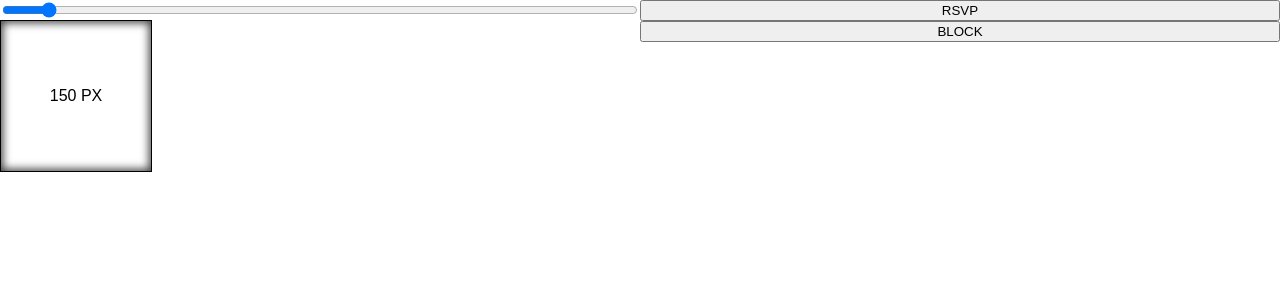
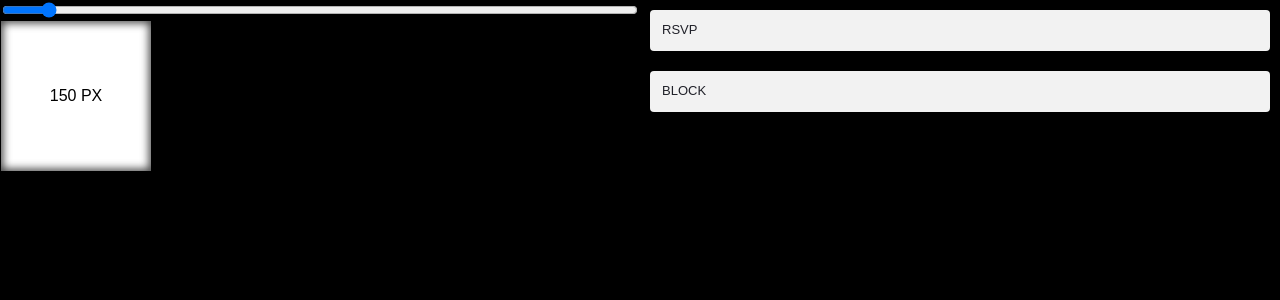
Before and after one commit to adaszyn/rsvp-reader-emulator, a React (Create React App) app: page / in a window 1280 px wide. Shown: the top 300 px of the page. Built offline with nearby package versions, Linux system fonts and the light colour scheme.

Commit message:
button styling

```diff
--- a/src/components/MainScreen/MainScreen.css
+++ b/src/components/MainScreen/MainScreen.css
@@ -1,6 +1,7 @@
 .MainScreen {
   display: flex;
-
+  background-color: black;
+  height: 100%;
 }
 .MainScreen .config-panel {
   display: flex;
@@ -8,6 +9,13 @@
   flex-direction: column;
   height: 100%;
 }
+
+.MainScreen .config-panel.top, .MainScreen .config-panel.bottom {
+  display: flex;
+  height: 50%;
+  width: 100%;
+}
+
 .screen-size-label {
   text-transform: uppercase;
   text-align: right;
--- a/src/components/MainScreen/MainScreen.js
+++ b/src/components/MainScreen/MainScreen.js
@@ -76,18 +76,22 @@ export default class MainScreen extends Component {
           </div>
         </div>
         <div className="config-panel right">
+          <div className="config-panel top">
             <button
-            className="button"
+              className="button -regular center"
               onClick={this.onRsvpButtonClick.bind(this)}
             >
               RSVP
             </button>
             <button
-            className="button"
+              className="button -regular center"
               onClick={this.onBlockButtonClick.bind(this)}
             >
               BLOCK
             </button>
+          </div>
+          <div className="config-panel bottom">
+          </div>
         </div>
       </div>
     );
--- a/src/index.css
+++ b/src/index.css
@@ -17,3 +17,103 @@ body {
   font-family: ComputerModernSerif;
   src: url("cmunbtl.ttf");
 }
+
+
+.button {
+  display: -webkit-box;
+  display: -ms-flexbox;
+  display: flex;
+  overflow: hidden;
+  margin: 10px;
+  padding: 12px 12px;
+  cursor: pointer;
+  -webkit-user-select: none;
+     -moz-user-select: none;
+      -ms-user-select: none;
+          user-select: none;
+  -webkit-transition: all 150ms linear;
+  transition: all 150ms linear;
+  text-align: center;
+  white-space: nowrap;
+  text-decoration: none !important;
+  text-transform: none;
+  text-transform: capitalize;
+  color: #fff;
+  border: 0 none;
+  border-radius: 4px;
+  font-size: 13px;
+  font-weight: 500;
+  line-height: 1.3;
+  -webkit-appearance: none;
+  -moz-appearance: none;
+  appearance: none;
+
+  box-shadow: 2px 5px 10px var(--color-smoke);
+}
+.button:hover {
+  -webkit-transition: all 150ms linear;
+  transition: all 150ms linear;
+  opacity: .85;
+}
+.button:active {
+  -webkit-transition: all 150ms linear;
+  transition: all 150ms linear;
+  opacity: .75;
+}
+.button:focus {
+  outline: 1px dotted #959595;
+  outline-offset: -4px;
+}
+
+.button.-regular {
+  color: #202129;
+  background-color: #f2f2f2;
+}
+.button.-regular:hover {
+  color: #202129;
+  background-color: #e1e2e2;
+  opacity: 1;
+}
+.button.-regular:active {
+  background-color: #d5d6d6;
+  opacity: 1;
+}
+
+.button.-dark {
+  color: var(--color-snow);
+  background: var(--color-dark);
+}
+.button.-dark:focus {
+  outline: 1px dotted white;
+  outline-offset: -4px;
+}
+
+.button.-green {
+  color: var(--color-snow);
+  background: var(--color-grass);
+}
+
+.button.-blue {
+  color: var(--color-snow);
+  background: var(--color-ocean);
+}
+
+.button.-salmon {
+  color: var(--color-snow);
+  background: var(--color-salmon);
+}
+
+.button.-sun {
+  color: #f15c5c;
+  background: var(--color-sun);
+}
+
+.button.-alge {
+  color: #e7ff20;
+  background: var(--color-alge);
+}
+
+.button.-flower {
+  color: #FE8CDF;
+  background: var(--color-flower);
+}
```
Lines whose indentation alone changed are shown as unchanged.
